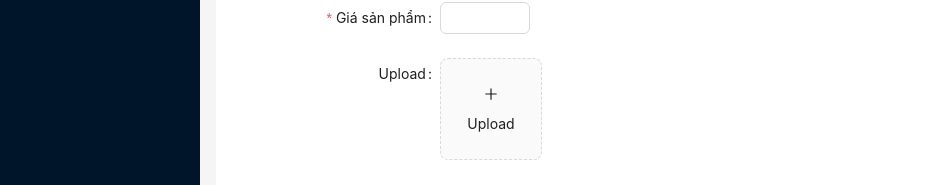
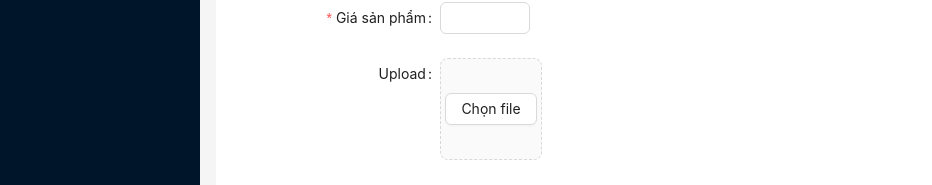
Before and after one commit to datlt2306/FPL-WEB209, a React (Vite) app: page /admin/products/add in a window 1280 px wide. Shown: the part 196-381 px from the top of the page, without its empty margins (0-932 px from the left). Built offline with nearby package versions, Linux system fonts and the light colour scheme.

Commit message:
Custom upload image

```diff
--- a/src/components/ProductAdd.jsx
+++ b/src/components/ProductAdd.jsx
@@ -2,11 +2,10 @@ import { useMutation, useQueryClient } from "@tanstack/react-query";
 import { Button, Form, Input, InputNumber, message, Radio, Select, Switch, Upload } from "antd";
 import TextArea from "antd/es/input/TextArea";
 import axios from "axios";
-import { PlusOutlined } from "@ant-design/icons";
 import { useState } from "react";
 
 const ProductAdd = () => {
-    const [imageUrls, setImageUrls] = useState("");
+    const [fileList, setFileList] = useState([]);
     const [form] = Form.useForm();
     const queryClient = useQueryClient();
     const [messageApi, contextHolder] = message.useMessage();
@@ -32,17 +31,30 @@ const ProductAdd = () => {
         }
         return e?.fileList;
     };
-    const onHandleChange = (info) => {
-        console.log("info", info);
-        if (info.file.status === "done") {
-            setImageUrls((prev) => [...prev, info.file.response.secure_url]);
-        }
-    };
-    const onFinish = (values) => {
-        if (!imageUrls) return;
-        console.log(1);
+    const onFinish = async (values) => {
+        if (!fileList) return;
+        const uploadedFiles = await Promise.all(
+            fileList.map(async (file) => {
+                const formData = new FormData();
+                formData.append("file", file.originFileObj);
+                formData.append("upload_preset", import.meta.env.VITE_UPLOAD_PRESET);
+
+                const response = await axios.post(
+                    `https://api.cloudinary.com/v1_1/${
+                        import.meta.env.VITE_CLOUD_NAME
+                    }/image/upload`,
+                    formData
+                );
+
+                return response.data;
+            })
+        );
+
+        // Add uploaded file URLs to form values
+        const imageUrls = uploadedFiles.map((file) => file.secure_url);
         mutate({ ...values, imageUrls });
     };
+
     return (
         <div>
             {contextHolder}
@@ -93,31 +105,11 @@ const ProductAdd = () => {
                 <Form.Item label="Upload" valuePropName="fileList" getValueFromEvent={normFile}>
                     <Upload
                         multiple={true}
-                        action={`https://api.cloudinary.com/v1_1/${
-                            import.meta.env.VITE_CLOUD_NAME
-                        }/image/upload`}
                         listType="picture-card"
-                        data={{
-                            upload_preset: import.meta.env.VITE_CLOUD_PRESETS,
-                        }}
-                        onChange={onHandleChange}
+                        beforeUpload={() => false} // Prevent automatic upload
+                        onChange={({ fileList }) => setFileList(fileList)}
                     >
-                        <button
-                            style={{
-                                border: 0,
-                                background: "none",
-                            }}
-                            type="button"
-                        >
-                            <PlusOutlined />
-                            <div
-                                style={{
-                                    marginTop: 8,
-                                }}
-                            >
-                                Upload
-                            </div>
-                        </button>
+                        <Button>Chọn file</Button>
                     </Upload>
                 </Form.Item>
                 <Form.Item label="Tình trạng" name="available" valuePropName="checked">
```
